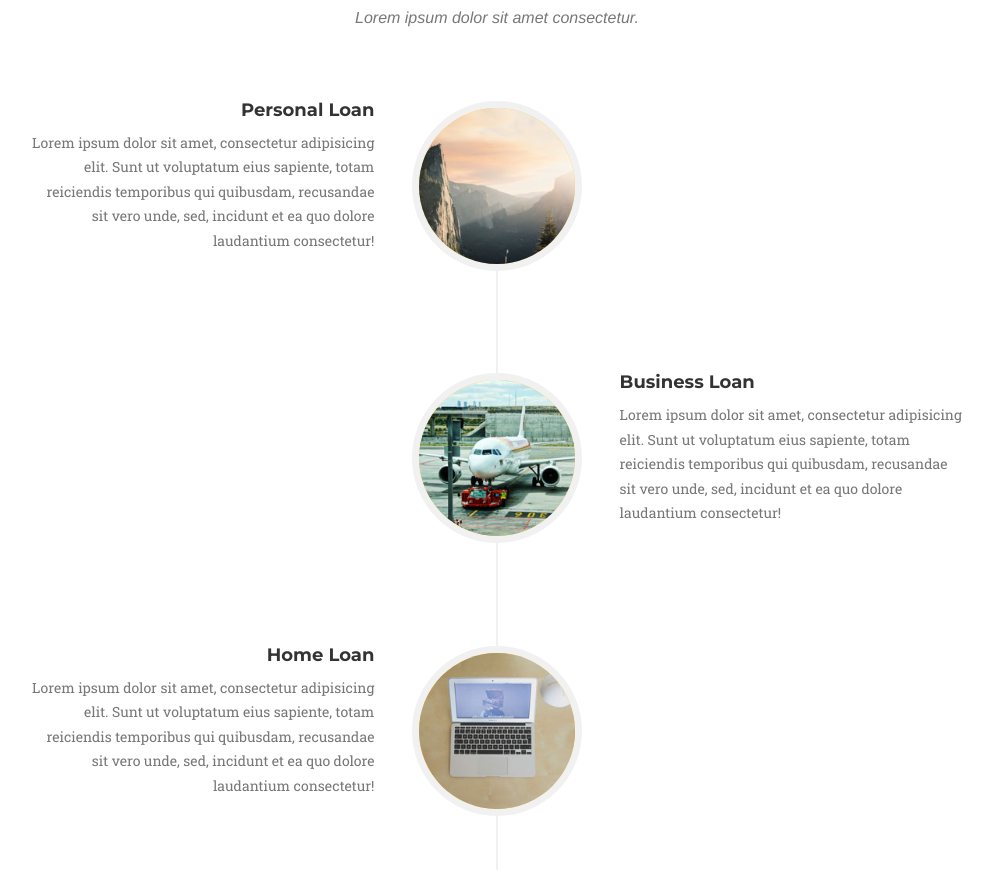
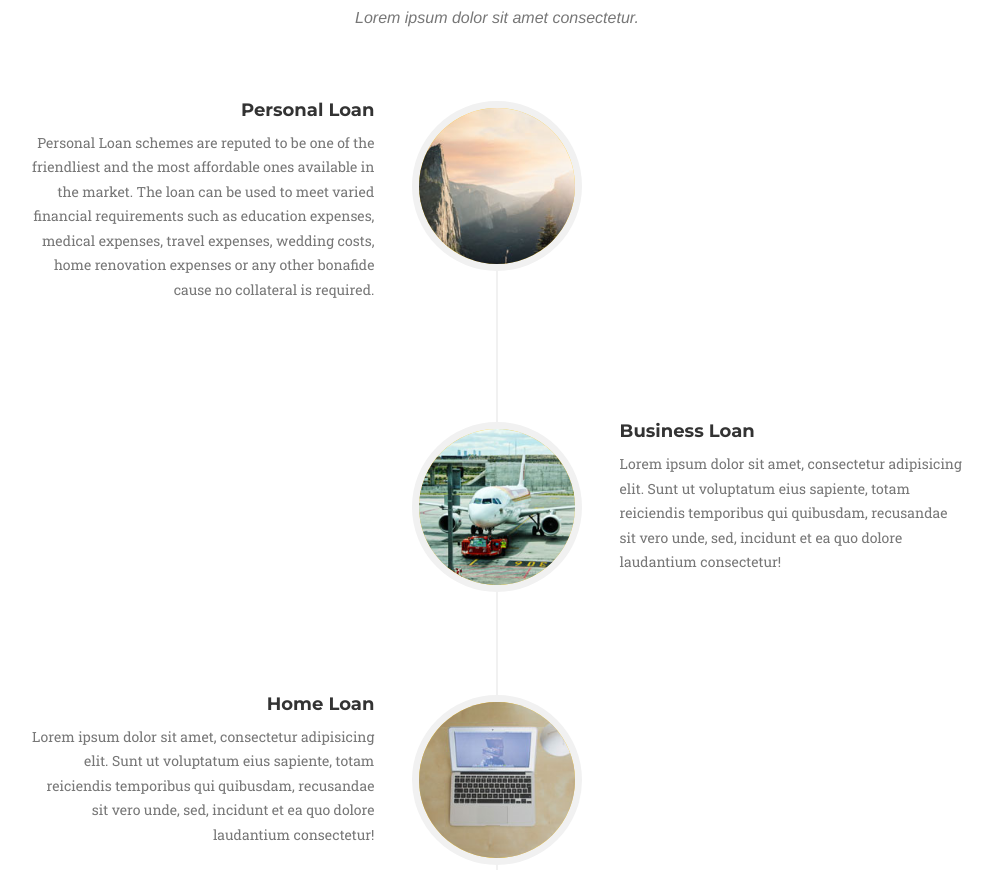
Before and after one commit to parthiphp/LS, a website: page index.html in a window 1280 px wide. Shown: the part 1740-2610 px from the top of the page, without its empty margins (143-1136 px from the left). Drawn offline with nearby package versions, Linux system fonts and the light colour scheme; a web font is replaced by a local one.

Commit message:
Update index.html
personal updated

```diff
--- a/index.html
+++ b/index.html
@@ -9,7 +9,7 @@
     <meta name="description" content="">
     <meta name="author" content="">
 
-    <title> Loan Syndicate | loans in chennai | chennai loans |loansyndicate </title>
+    <title> Loan Syndicate | Loans | Loans online | loans in chennai | chennai loans |loansyndicate </title>
 
     <!-- Bootstrap Core CSS -->
     <link href="vendor/bootstrap/css/bootstrap.min.css" rel="stylesheet">
@@ -242,7 +242,7 @@
                                     <h4 class="subheading">Personal Loan</h4>
                                 </div>
                                 <div class="timeline-body">
-                                    <p class="text-muted">Lorem ipsum dolor sit amet, consectetur adipisicing elit. Sunt ut voluptatum eius sapiente, totam reiciendis temporibus qui quibusdam, recusandae sit vero unde, sed, incidunt et ea quo dolore laudantium consectetur!</p>
+                                    <p class="text-muted"> Personal Loan schemes are reputed to be one of the friendliest and the most affordable ones available in the market. The loan can be used to meet varied financial requirements such as education expenses, medical expenses, travel expenses, wedding costs, home renovation expenses or any other bonafide cause no collateral is required.</p>
                                 </div>
                             </div>
                         </li>
```
